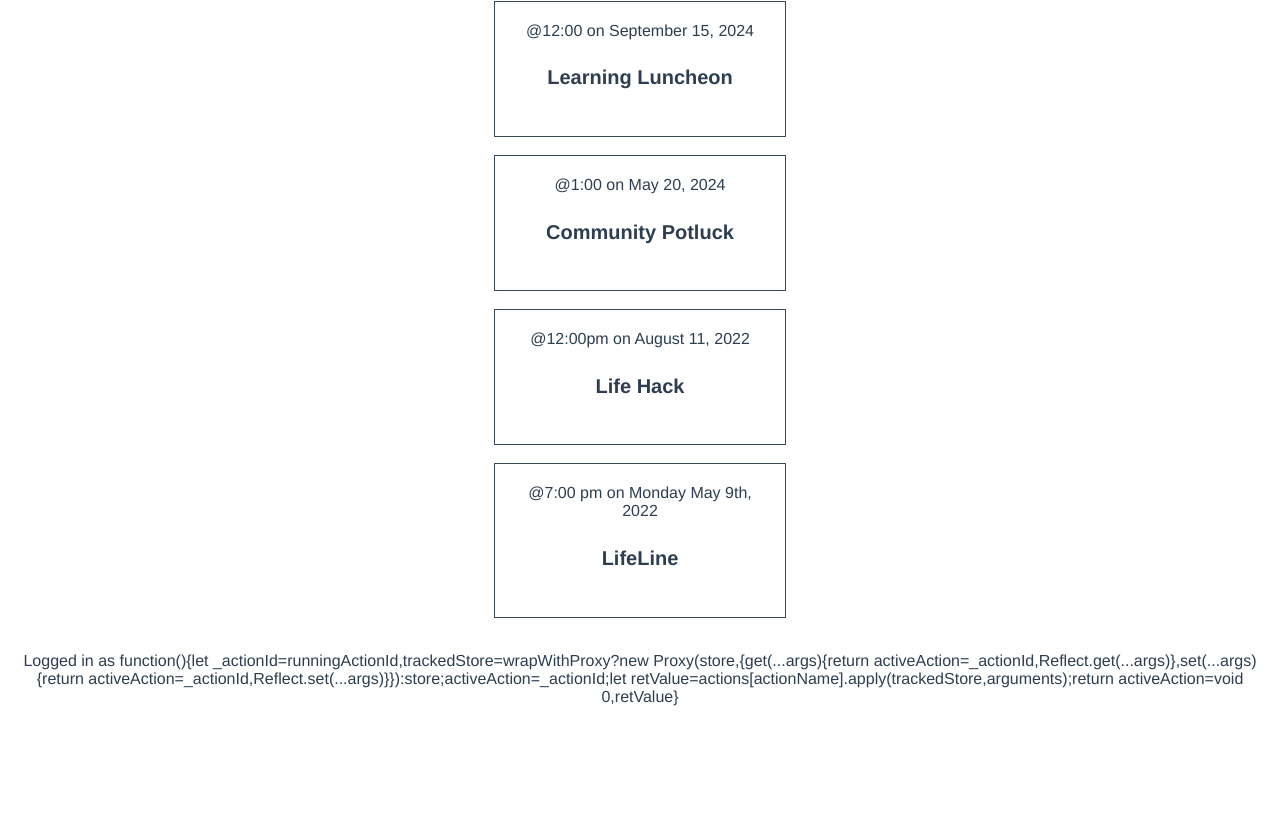
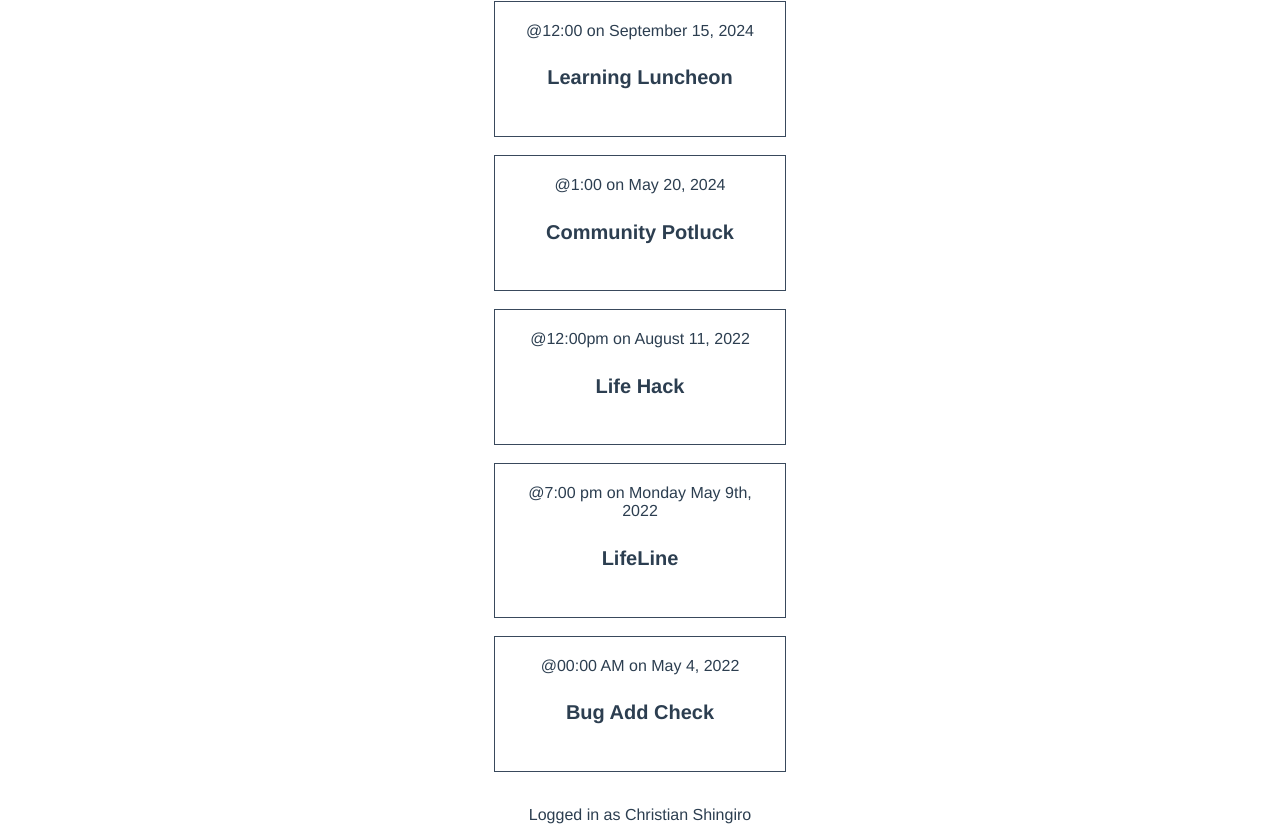
Before and after one commit to CShingiro/VueMasteryLessons, a Vue app: page / in a window 1280 px wide. Shown: the part 959-1799 px from the top of the page. Before the commit the page ends 1681 px from the top, so only its background shows below. Built offline with nearby package versions, Linux system fonts and the light colour scheme; data requests are answered from the project's data file.

Commit message:
TypeScript Patch attempt #2

```diff
--- a/db.json
+++ b/db.json
@@ -89,6 +89,16 @@
       "date": "Monday May 9th, 2022",
       "time": "7:00 pm",
       "organizer": "Christian Shingiro"
+    },
+    {
+      "id": "39e11a90-c83b-44e1-9542-60eae640ca1e",
+      "category": "animal welfare",
+      "title": "Bug Add Check",
+      "description": "Checking if I can add events with all of these bugs",
+      "location": "Kitchener",
+      "date": "May 4, 2022",
+      "time": "00:00 AM",
+      "organizer": "Christian Shingiro"
     }
   ]
 }
--- a/package.json
+++ b/package.json
@@ -21,6 +21,7 @@
     "@babel/core": "^7.12.16",
     "@babel/eslint-parser": "^7.12.16",
     "@types/jest": "^27.0.1",
+    "@types/uuid": "^8.3.4",
     "@typescript-eslint/eslint-plugin": "^5.4.0",
     "@typescript-eslint/parser": "^5.4.0",
     "@vue/cli-plugin-babel": "~5.0.0",
--- a/src/App.vue
+++ b/src/App.vue
@@ -11,7 +11,7 @@ const eventStore = useEventStore();
     <router-link :to="{ name: 'EventCreate' }">Create Event</router-link>
   </nav>
   <router-view />
-  <p>Logged in as {{ eventStore.firstName }}</p>
+  <p>Logged in as {{ eventStore.user }}</p>
 </template>
 
 <style>
--- a/src/store/EventStore.ts
+++ b/src/store/EventStore.ts
@@ -3,13 +3,14 @@ import EventService from "../services/EventService";
 import { StateItem, EventItem } from "../types";
 
 export const useEventStore = defineStore("EventStore", {
-  state: () => ({
-    user: "Christian Shingiro",
-    events: [],
-    event: {} as EventItem,
-  }) as StateItem,
+  state: () =>
+    ({
+      user: "Christian Shingiro",
+      events: [],
+      event: {} as EventItem,
+    } as StateItem),
   getters: {
-    numberOfEvents: state => state.events.length,
+    numberOfEvents: (state) => state.events.length,
   },
   actions: {
     fetchEvents() {
@@ -21,16 +22,16 @@ export const useEventStore = defineStore("EventStore", {
           throw error;
         });
     },
-    createEvent(event: EventItem) {
+    createEvent(event: any) {
       EventService.postEvent(event)
         .then(() => {
-          this.event= event;
+          this.event = event;
         })
         .catch((error) => {
           throw error;
         });
     },
-    fetchEvent(id: string) {
+    fetchEvent(id: any) {
       const existingEvent = this.events.find((event) => event.id === id);
       if (existingEvent) {
         this.event = existingEvent;
@@ -43,9 +44,6 @@ export const useEventStore = defineStore("EventStore", {
             console.log(error);
           });
       }
-    },
-    firstName() {
-      return this.user.split(' ')[0]
     }
-  }
+  },
 });
--- a/src/views/ErrorDisplay.vue
+++ b/src/views/ErrorDisplay.vue
@@ -5,10 +5,8 @@
 
 <script setup lang="ts">
 interface Props {
-  error: string;
+  error: string[];
 }
 
-const props = withDefaults(defineProps<Props>(), {
-  error: "",
-});
+const { error } = defineProps<Props>();
 </script>
--- a/src/views/EventCreate.vue
+++ b/src/views/EventCreate.vue
@@ -75,7 +75,7 @@ const categories = [
   "community",
 ];
 eventStore.event = {
-  id: null,
+  id: "",
   category: "",
   title: "",
   description: "",
@@ -98,7 +98,7 @@ function onSubmit() {
         params: { id: event.id },
       });
     })
-    .catch((error: unknown) => {
+    .catch((error: string[]) => {
       this.$router.push({
         name: "ErrorDisplay",
         params: { error: error },
--- a/src/views/EventDetails.vue
+++ b/src/views/EventDetails.vue
@@ -1,27 +1,23 @@
 <template>
-  <div v-if="eventStore.event">
-    <h1>{{ eventStore.event.title }}</h1>
+  <div v-if="event">
+    <h1>{{ event.title }}</h1>
     <p>
-      {{ eventStore.event.time }} on {{ eventStore.event.date }} @
-      {{ eventStore.event.location }}
+      {{ event.time }} on {{ event.date }} @
+      {{ event.location }}
     </p>
-    <p>{{ eventStore.event.description }}</p>
+    <p>{{ event.description }}</p>
   </div>
 </template>
 
 <script setup lang="ts">
 import { useEventStore } from "@/store/EventStore";
-
-interface Props {
-  id: string;
-}
-
-const props = withDefaults(defineProps<Props>(), {
-  id: "",
-});
+import { EventItem } from "../types";
 
 const eventStore = useEventStore();
-eventStore.fetchEvent(props.id).catch((error: unknown) => {
+
+const props = defineProps<{ id: number; event: EventItem }>();
+
+eventStore.fetchEvent(props.id).catch((error: string[]) => {
   this.$router.push({
     name: "ErrorDisplay",
     params: { error: error },
--- a/src/views/EventList.vue
+++ b/src/views/EventList.vue
@@ -2,8 +2,8 @@
   <h1>{{ eventStore.numberOfEvents }} Events for Good</h1>
   <div class="events">
     <EventCard
-      v-for="event in eventStore.events"
-      :key=event.id
+      v-for="(event, id) in eventStore.events"
+      :key="id"
       :event="event"
     />
   </div>
@@ -13,9 +13,6 @@
 // @ is an alias to /src
 import EventCard from "@/components/EventCard.vue";
 import { useEventStore } from "../store/EventStore";
-
-("EventList");
-EventCard;
 
 const eventStore = useEventStore();
 
```
Also changed, not shown: 1 other file (tests, documents, lock files or other folders).
